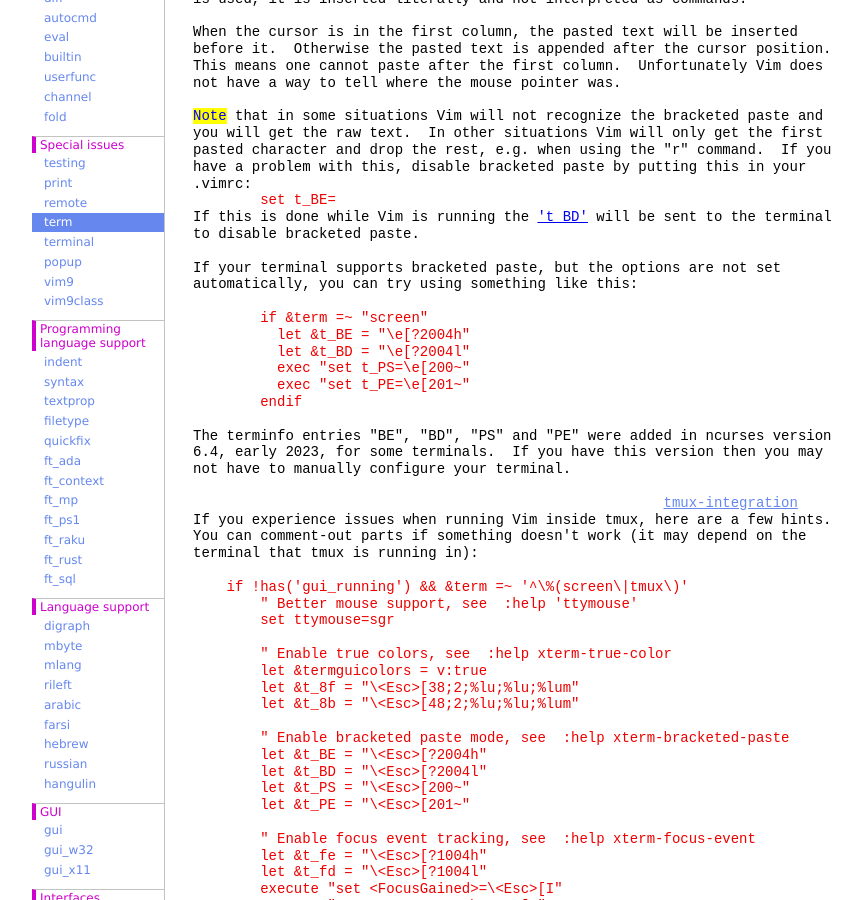
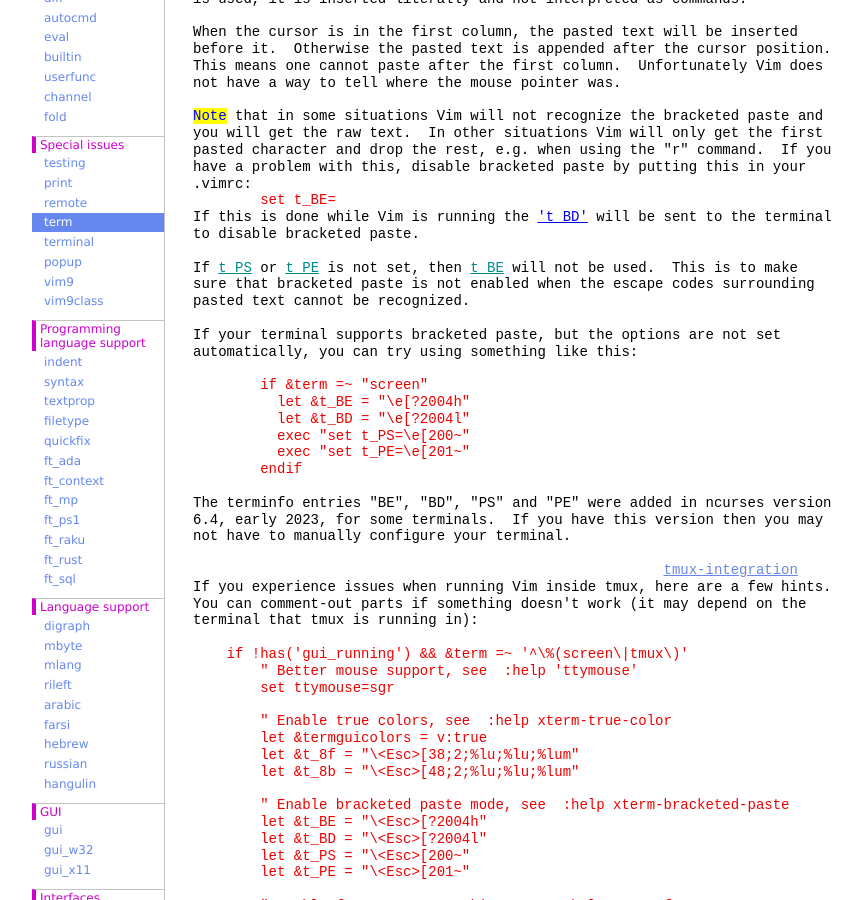
Before and after one commit to vim-jp/vimdoc-en, a Jekyll site: the page built from term.html, in a window 1280 px wide and 900 px high, scrolled down 1959 px. Shown: the whole window, without its empty margins (208-1070 px from the left). Built offline with Jekyll 4.4.1, drawn with Linux system fonts in a browser that asks for light colours; nearby versions of some CDN libraries; comment, search, counter and statistics services are not loaded; some of the changed text lies outside the part shown.

Commit message:
Generated by GitHub workflow 3822578015
https://github.com/vim-jp/vimdoc-en/actions/runs/3822578015

```diff
--- a/term.html
+++ b/term.html
@@ -3,7 +3,7 @@ layout: vimdoc
 helpname: 'term'
 ---
 <div id='vimCodeElement'>
-<a class="Constant" href="term.html" name="term.txt">term.txt</a>&nbsp;&nbsp;&nbsp;&nbsp;&nbsp;&nbsp;For&nbsp;<span class="Identifier">Vim version 9.0.</span>&nbsp;&nbsp;Last change: 2022 Dec 31<br>
+<a class="Constant" href="term.html" name="term.txt">term.txt</a>&nbsp;&nbsp;&nbsp;&nbsp;&nbsp;&nbsp;For&nbsp;<span class="Identifier">Vim version 9.0.</span>&nbsp;&nbsp;Last change: 2023 Jan 01<br>
 <br>
 <br>
 &nbsp;&nbsp;&nbsp;&nbsp;&nbsp;&nbsp;&nbsp;&nbsp;&nbsp;&nbsp;&nbsp;&nbsp;&nbsp;&nbsp;&nbsp;&nbsp;&nbsp;&nbsp;<span class="Identifier">VIM REFERENCE MANUAL&nbsp;&nbsp;&nbsp;&nbsp;by Bram Moolenaar</span><br>
@@ -122,6 +122,10 @@ have a problem with this, disable bracketed paste by putting this in your<br>
 <div class="helpExample">&nbsp;&nbsp;&nbsp;&nbsp;&nbsp;&nbsp;&nbsp;&nbsp;set t_BE=</div>
 If this is done while Vim is running the&nbsp;<a class="Type" href="term.html#'t_BD'">'t_BD'</a>&nbsp;will be sent to the terminal<br>
 to disable bracketed paste.<br>
+<br>
+If&nbsp;<a class="Identifier" href="term.html#t_PS">t_PS</a>&nbsp;or&nbsp;<a class="Identifier" href="term.html#t_PE">t_PE</a>&nbsp;is not set, then&nbsp;<a class="Identifier" href="term.html#t_BE">t_BE</a>&nbsp;will not be used.&nbsp;&nbsp;This is to make<br>
+sure that bracketed paste is not enabled when the escape codes surrounding<br>
+pasted text cannot be recognized.<br>
 <br>
 If your terminal supports bracketed paste, but the options are not set<br>
 automatically, you can try using something like this:<br>
```
